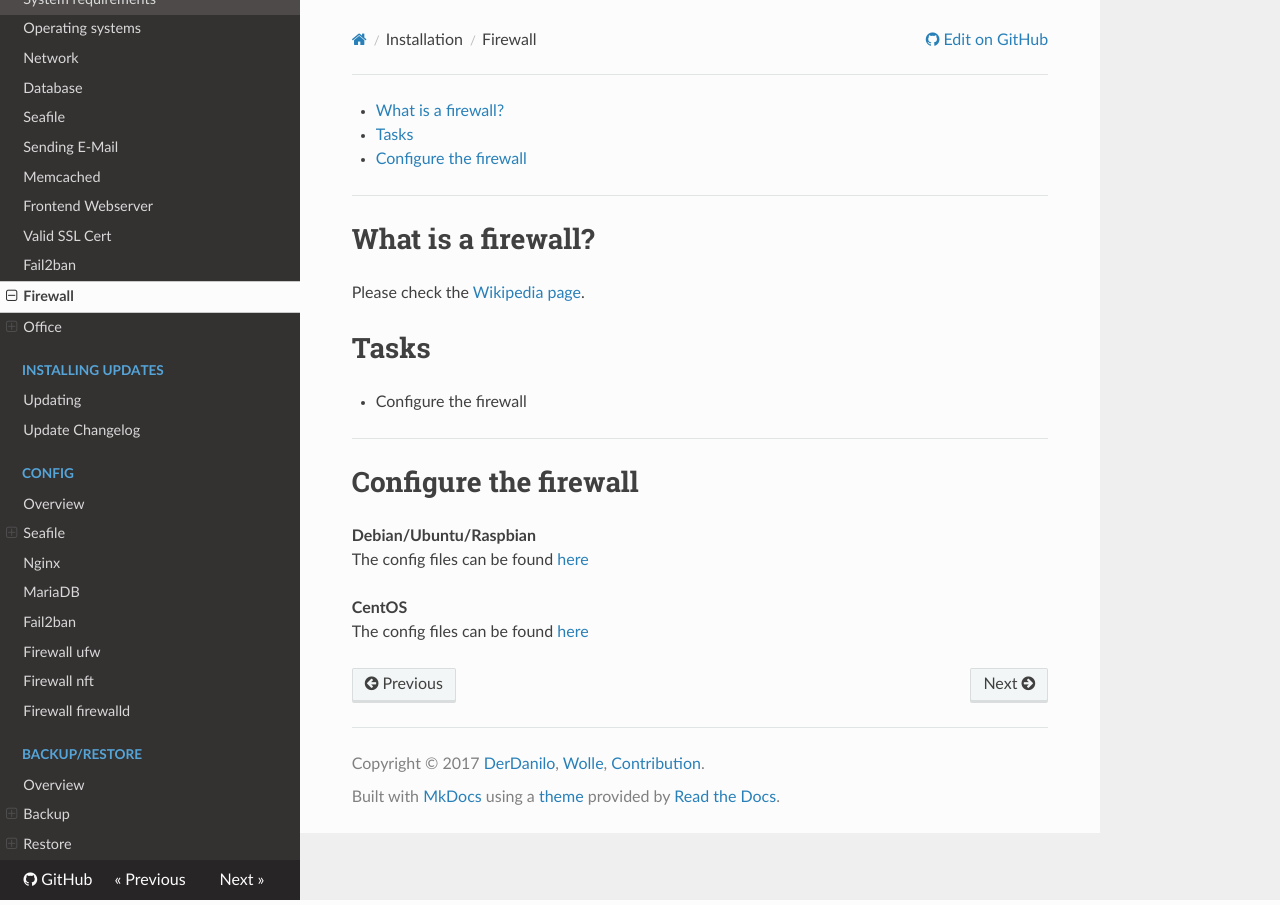
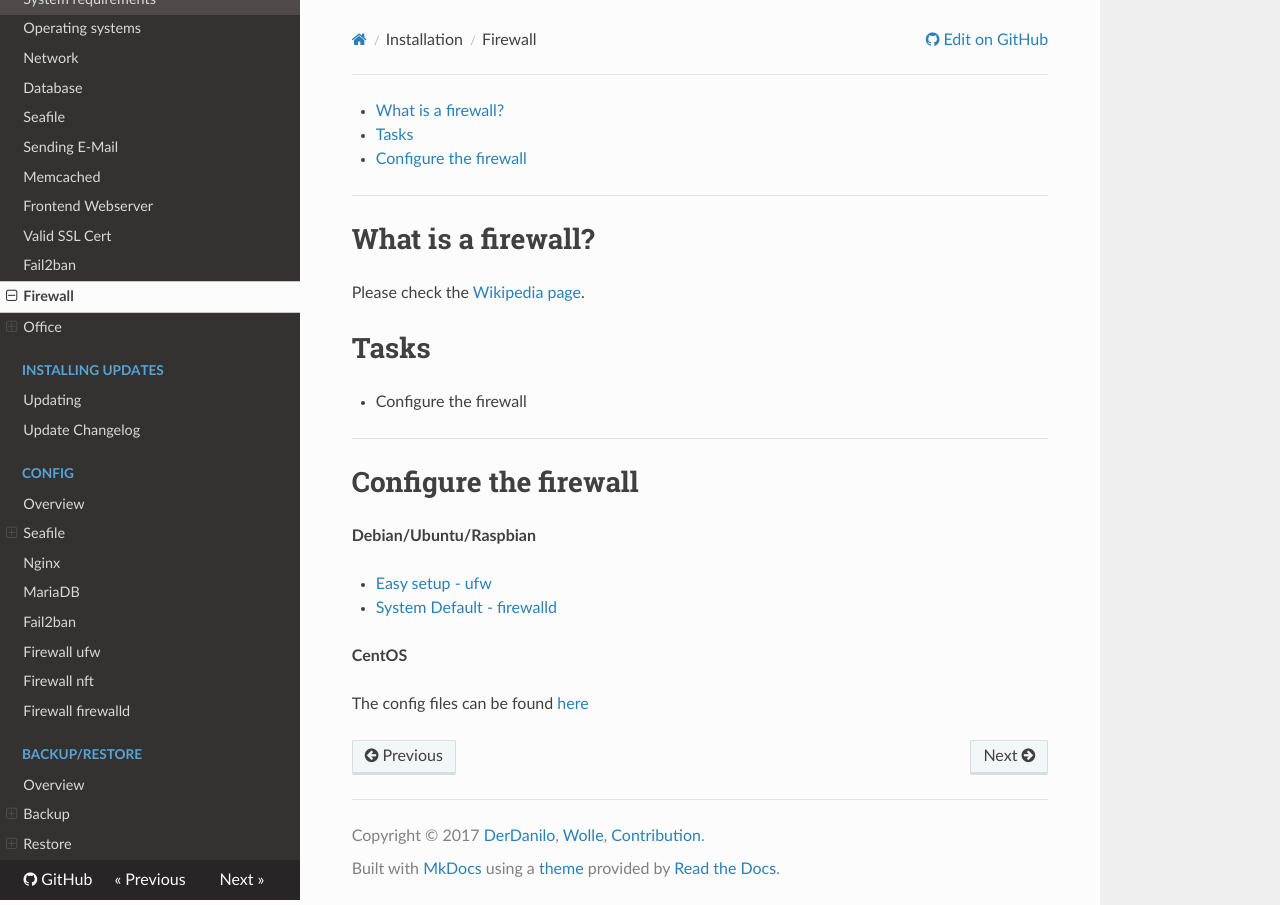
Before and after one commit to DerDanilo/seafile-community-manual, an MkDocs documentation site: the page built from docs/installation/firewall.md, in a window 1280 px wide. Built offline with MkDocs 1.6.1, drawn with Linux system fonts in a browser that asks for light colours; nearby versions of some CDN libraries; old or Windows-style settings are respelled for this version of MkDocs.

Commit message:
firewall links

```diff
--- a/docs/installation/firewall.md
+++ b/docs/installation/firewall.md
@@ -13,7 +13,11 @@ Please check the [Wikipedia page](https://en.wikipedia.org/wiki/Firewall_(comput
 # Configure the firewall
 
 **Debian/Ubuntu/Raspbian**
-The config files can be found [here](/config_files/firewall-firewalld/)
+
+* [Easy setup - ufw](/config/firewall-ufw/)
+* [System Default - firewalld](/config/firewall-firewalld/)
+
 
 **CentOS**
-The config files can be found [here](/config_files/firewall-nft/)
+
+The config files can be found [here](/config/firewall-nft/)
```
